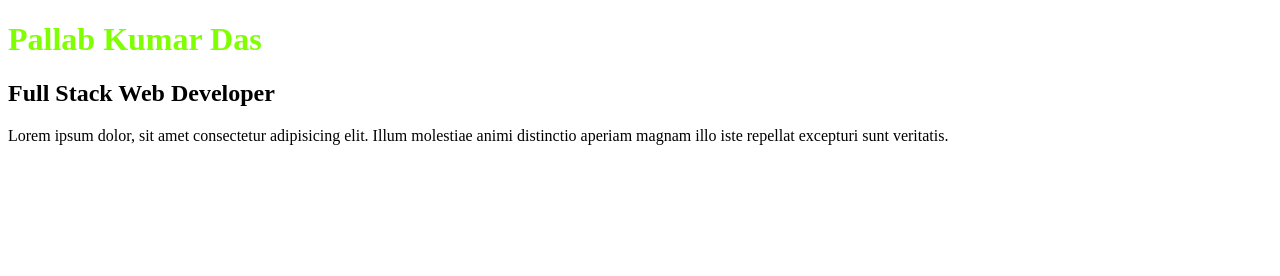
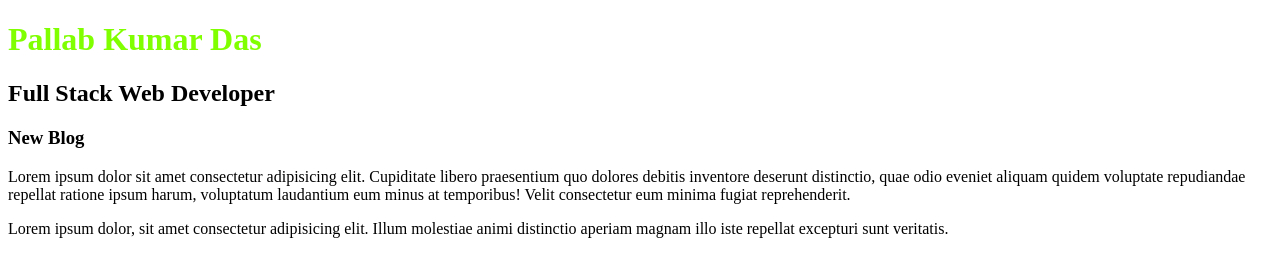
Before and after one commit to Pallab10/first-repo, a plain HTML site: page index.html in a window 1280 px wide. Drawn offline with Linux system fonts and the light colour scheme.

Commit message:
blog added

```diff
--- a/index.html
+++ b/index.html
@@ -10,6 +10,11 @@
 <body>
     <h1>Pallab Kumar Das</h1>
     <h2>Full Stack Web Developer</h2>
+    <div>
+        <h3>New Blog</h3>
+        <p>Lorem ipsum dolor sit amet consectetur adipisicing elit. Cupiditate libero praesentium quo dolores debitis inventore deserunt distinctio, quae odio eveniet aliquam quidem voluptate repudiandae repellat ratione ipsum harum, voluptatum laudantium eum minus at temporibus! Velit consectetur eum minima fugiat reprehenderit.</p>
+
+    </div>
     <p>Lorem ipsum dolor, sit amet consectetur adipisicing elit. Illum molestiae animi distinctio aperiam magnam illo iste repellat excepturi sunt veritatis.</p>
 
 
```
